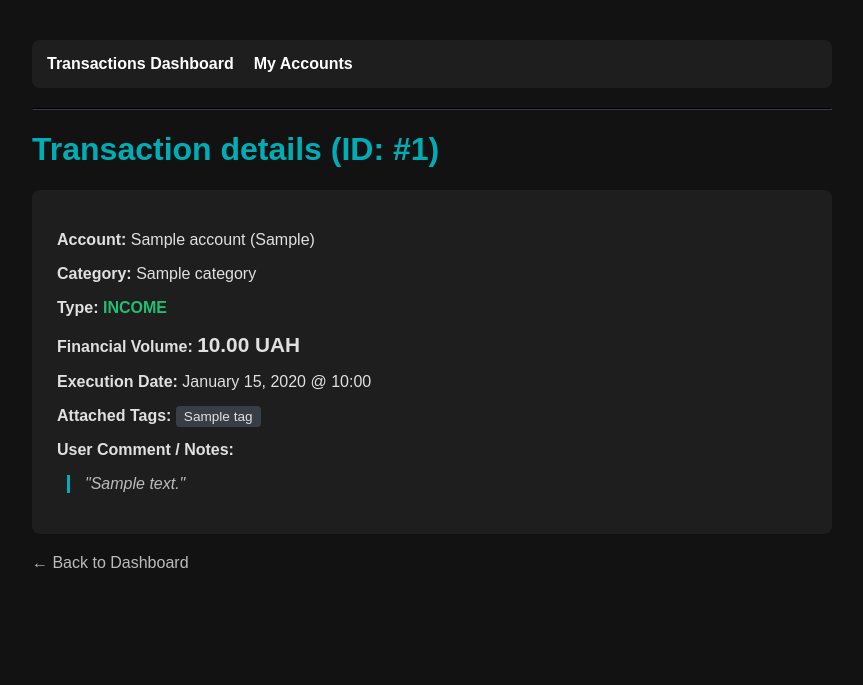
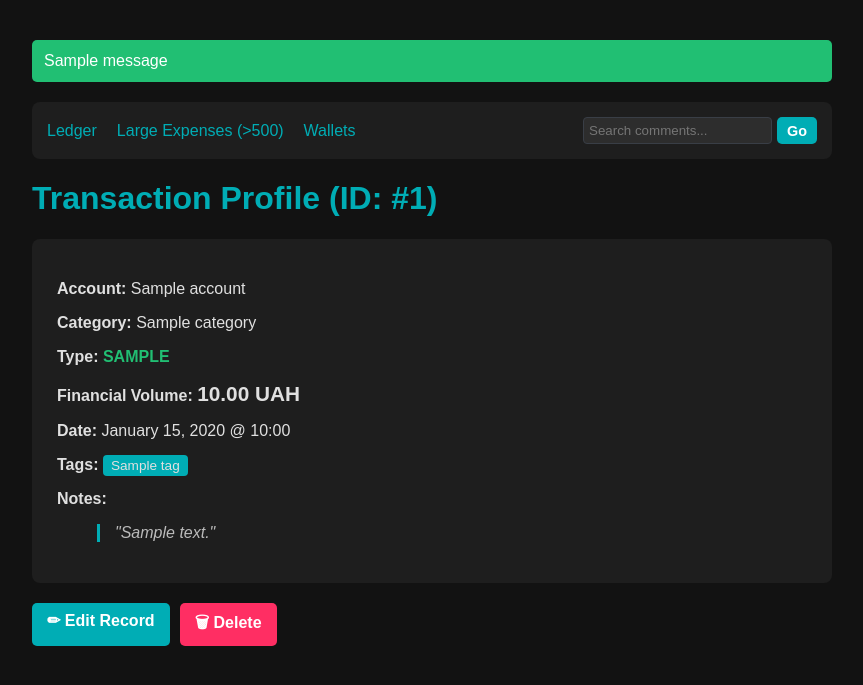
Before and after one commit to iWantWings1602/cyber-finance, a Django app: template transactions/templates/transactions/transaction_detail.html in a window 1280 px wide. Shown: the top 685 px of the page, without its empty margins (208-1071 px from the left). Run offline with Django 5.2, Linux system fonts and the light colour scheme; the template is opened without the code that fills it: most values are stand-ins (such as "Sample title", 1, 10 or a date in 2020); one stand-in notice (Sample message) is shown.

Commit message:
Complete CBV refactoring and full CRUD lifecycle implementation for ledger

```diff
--- a/transactions/templates/transactions/base.html
+++ b/transactions/templates/transactions/base.html
@@ -2,27 +2,45 @@
 <html lang="en">
 <head>
     <meta charset="UTF-8">
-    <title>{% block title %}CyberFinance{% endblock %}</title>
+    <title>{% block title %}CyberFinance CBV{% endblock %}</title>
     <style>
         body { font-family: sans-serif; background-color: #121212; color: #e0e0e0; max-width: 800px; margin: 40px auto; padding: 0 20px; }
-        h1, h2 { color: #00adb5; }
+        h1, h2, h3 { color: #00adb5; }
         a { color: #00adb5; text-decoration: none; }
         a:hover { text-decoration: underline; }
-        nav { background-color: #1e1e1e; padding: 15px; border-radius: 8px; margin-bottom: 20px; display: flex; gap: 20px; }
-        nav a { font-weight: bold; color: #ffffff; }
+        nav { background-color: #1e1e1e; padding: 15px; border-radius: 8px; margin-bottom: 20px; display: flex; gap: 20px; align-items: center; justify-content: space-between; }
+        .nav-links { display: flex; gap: 20px; }
         .card { background-color: #1e1e1e; padding: 15px; border-radius: 8px; margin-bottom: 12px; border-left: 5px solid #393e46; display: flex; justify-content: space-between; align-items: center; }
         .expense { border-left-color: #ff2e63; }
         .income { border-left-color: #21bf73; }
-        .badge { background-color: #393e46; padding: 3px 8px; border-radius: 4px; font-size: 0.85em; margin-right: 5px; }
-        .back-btn { display: inline-block; margin-top: 20px; color: #bbb; }
+        .badge { background-color: #393e46; padding: 3px 8px; border-radius: 4px; font-size: 0.85em; }
+        .btn { background-color: #00adb5; color: #fff; padding: 8px 15px; border-radius: 5px; font-weight: bold; border: none; cursor: pointer; }
+        .btn-danger { background-color: #ff2e63; }
+        .pagination { display: flex; justify-content: center; gap: 15px; margin-top: 25px; background: #1e1e1e; padding: 10px; border-radius: 5px; }
+        .alert { background-color: #21bf73; color: #fff; padding: 12px; border-radius: 5px; margin-bottom: 20px; }
+        .form-group { margin-bottom: 15px; }
+        .form-group label { display: block; margin-bottom: 5px; font-weight: bold; color: #00adb5; }
+        .form-group input, .form-group select, .form-group textarea { width: 100%; padding: 10px; background: #1e1e1e; border: 1px solid #393e46; color: #fff; border-radius: 5px; box-sizing: border-box; }
     </style>
 </head>
 <body>
+    {% if messages %}
+        {% for message in messages %}
+            <div class="alert">{{ message }}</div>
+        {% endfor %}
+    {% endif %}
+
     <nav>
-        <a href="{% url 'transaction_list' %}"> Transactions Dashboard</a>
-        <a href="{% url 'account_list' %}"> My Accounts</a>
+        <div class="nav-links">
+            <a href="{% url 'transaction_list' %}"> Ledger</a>
+            <a href="{% url 'large_expenses' %}"> Large Expenses (>500)</a>
+            <a href="{% url 'account_list' %}"> Wallets</a>
+        </div>
+        <form method="get" action="{% url 'transaction_list' %}" style="display: flex; gap: 5px;">
+            <input type="text" name="q" placeholder="Search comments..." value="{{ request.GET.q }}" style="padding: 5px; background: #2d2d2d; border: 1px solid #393e46; color: #fff; border-radius: 4px;">
+            <button type="submit" class="btn" style="padding: 5px 10px; font-size: 0.9em;">Go</button>
+        </form>
     </nav>
-    <hr style="border-color: #393e46;">
 
     {% block content %}{% endblock %}
 </body>
--- a/transactions/templates/transactions/transaction_detail.html
+++ b/transactions/templates/transactions/transaction_detail.html
@@ -1,41 +1,35 @@
 {% extends 'transactions/base.html' %}
 
-{% block title %}Transaction details #{{ transaction.pk }}{% endblock %}
+{% block title %}Transaction #{{ transaction.pk }}{% endblock %}
 
 {% block content %}
-    <h1>Transaction details (ID: #{{ transaction.pk }})</h1>
+    <h1>Transaction Profile (ID: #{{ transaction.pk }})</h1>
 
     <div style="background-color: #1e1e1e; padding: 25px; border-radius: 8px; margin-top: 20px;">
-        <p><strong>Account:</strong> {{ transaction.account.name }} ({{ transaction.account.get_account_type_display }})</p>
+        <p><strong>Account:</strong> {{ transaction.account.name }}</p>
         <p><strong>Category:</strong> {{ transaction.category.name|default:"Uncategorized" }}</p>
-        <p><strong>Type:</strong>
-            {% if transaction.transaction_type == 'expense' %}
-                <span style="color: #ff2e63; font-weight: bold;">EXPENSE</span>
-            {% else %}
-                <span style="color: #21bf73; font-weight: bold;">INCOME</span>
-            {% endif %}
-        </p>
+        <p><strong>Type:</strong> <span style="color: {% if transaction.transaction_type == 'expense' %}#ff2e63{% else %}#21bf73{% endif %}; font-weight: bold;">{{ transaction.transaction_type|upper }}</span></p>
+        <p><strong>Financial Volume:</strong> <span style="font-size: 1.3em; font-weight: bold;">{{ transaction.amount|floatformat:2 }} UAH</span></p>
+        <p><strong>Date:</strong> {{ transaction.created_at|date:"F d, Y @ H:i" }}</p>
 
-        <p><strong>Financial Volume:</strong> <span style="font-size: 1.3em; font-weight: bold;">{{ transaction.amount|floatformat:2 }} UAH</span></p>
-        <p><strong>Execution Date:</strong> {{ transaction.created_at|date:"F d, Y @ H:i" }}</p>
-
-        <p><strong>Attached Tags:</strong>
+        <p><strong>Tags:</strong>
             {% for tag in transaction.tags.all %}
-                <span class="badge">{{ tag.name }}</span>
+                <span class="badge" style="background: #00adb5;">{{ tag.name }}</span>
             {% empty %}
-                <span style="color: #666; font-style: italic;">No tags attached</span>
+                <span style="color: #666;">None</span>
             {% endfor %}
         </p>
 
-        <p><strong>User Comment / Notes:</strong></p>
+        <p><strong>Notes:</strong></p>
         {% if transaction.comment %}
-            <blockquote style="border-left: 3px solid #00adb5; padding-left: 15px; margin-left: 10px; color: #bbb; font-style: italic;">
-                "{{ transaction.comment|truncatewords:10 }}"
-            </blockquote>
+            <blockquote style="border-left: 3px solid #00adb5; padding-left: 15px; color: #bbb; font-style: italic;">"{{ transaction.comment }}"</blockquote>
         {% else %}
-            <p style="color: #666; font-style: italic; margin-left: 10px;">No notes provided for this transaction.</p>
+            <p style="color: #666; font-style: italic;">No comments text found.</p>
         {% endif %}
     </div>
 
-    <a href="{% url 'transaction_list' %}" class="back-btn" style="display: inline-block; margin-top: 20px; color: #bbb;">&larr; Back to Dashboard</a>
+    <div style="margin-top: 20px; display: flex; gap: 10px;">
+        <a href="{% url 'transaction_update' transaction.pk %}" class="btn">✏ Edit Record</a>
+        <a href="{% url 'transaction_delete' transaction.pk %}" class="btn btn-danger">🗑 Delete</a>
+    </div>
 {% endblock %}
```
Also changed, not shown: cyber_finance/urls.py (+11 -3 lines), transactions/models.py (+8 -0 lines), transactions/templates/transactions/account_detail.html (added, +29 -0 lines), transactions/templates/transactions/large.expenses.html (added, +24 -0 lines), transactions/templates/transactions/transaction_confirm_delete.html (added, +20 -0 lines), transactions/templates/transactions/transaction_form.html (added, +27 -0 lines), transactions/templates/transactions/transaction_list.html (+22 -8 lines), transactions/views.py (+92 -9 lines), db.sqlite3.
